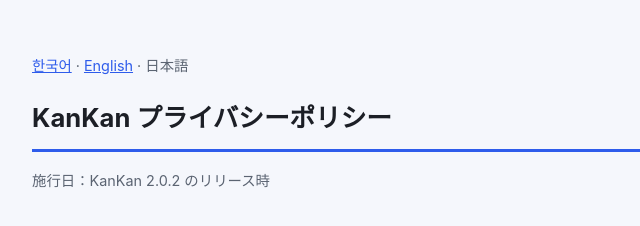
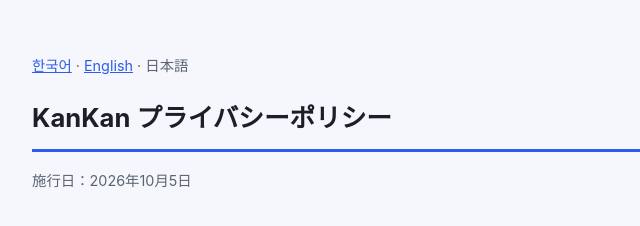
Before and after one commit to pherd94/kankan-support, a plain HTML site: page ja/privacy/index.html in a window 1280 px wide. Shown: the top 226 px of the page, 272-912 px from the left. Drawn offline with Linux system fonts and the light colour scheme.

Commit message:
개인정보 처리방침(영어·일본어): 시행일을 2026-10-05로 적는다

```diff
--- a/ja/privacy/index.html
+++ b/ja/privacy/index.html
@@ -40,7 +40,7 @@
 <body>
 <p class="lang"><a href="../../privacy/" hreflang="ko">한국어</a> · <a href="../../en/privacy/" hreflang="en">English</a> · 日本語</p>
 <h1>KanKan プライバシーポリシー</h1>
-<p class="effective">施行日：KanKan 2.0.2 のリリース時</p>
+<p class="effective">施行日：2026年10月5日</p>
 
 <h2>概要</h2>
 <p>KanKanは、<strong>書いた内容や、予定・ToDo・付箋を開発者に送らず、広告SDKにも渡しません。</strong>
```
Also changed, not shown: en/privacy/index.html (+1 -1 lines).
